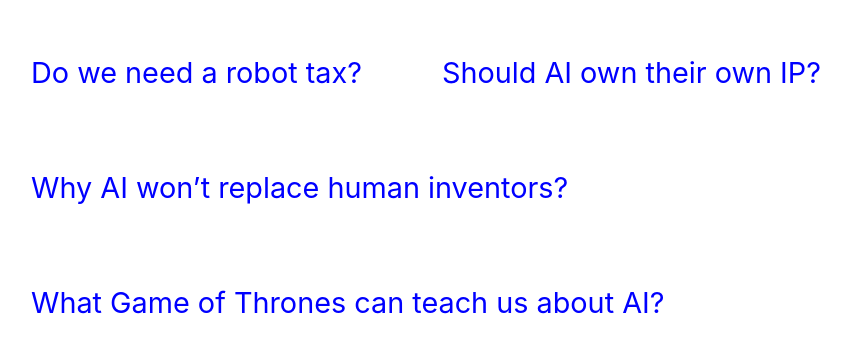
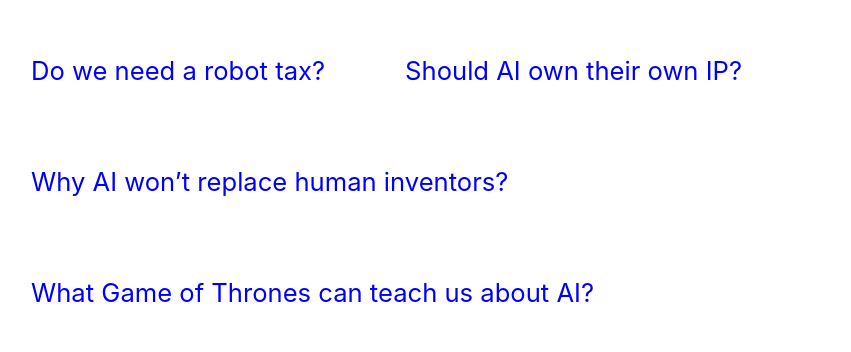
Before and after one commit to BladeKitana732/AI-Report, a React (Create React App) app in the folder ai-report/: page /ai-governing in a window 1280 px wide. Shown: the part 10346-10698 px from the top of the page, without its empty margins (209-1060 px from the left). Built offline with nearby package versions, Linux system fonts and the light colour scheme.

Commit message:
added styles

```diff
--- a/ai-report/src/components/Governing/styles/Governing_container.scss
+++ b/ai-report/src/components/Governing/styles/Governing_container.scss
@@ -73,15 +73,12 @@
         display: inline-block;
         text-decoration: none;
         color: blue;
-        font-size: 1.8rem;
+        font-size: 1.6rem;
         margin:40px;
 
         &:hover{
             color: burlywood;
         }
-        &:visited {
-            color:red;
-        }
     }
 
 }
```
